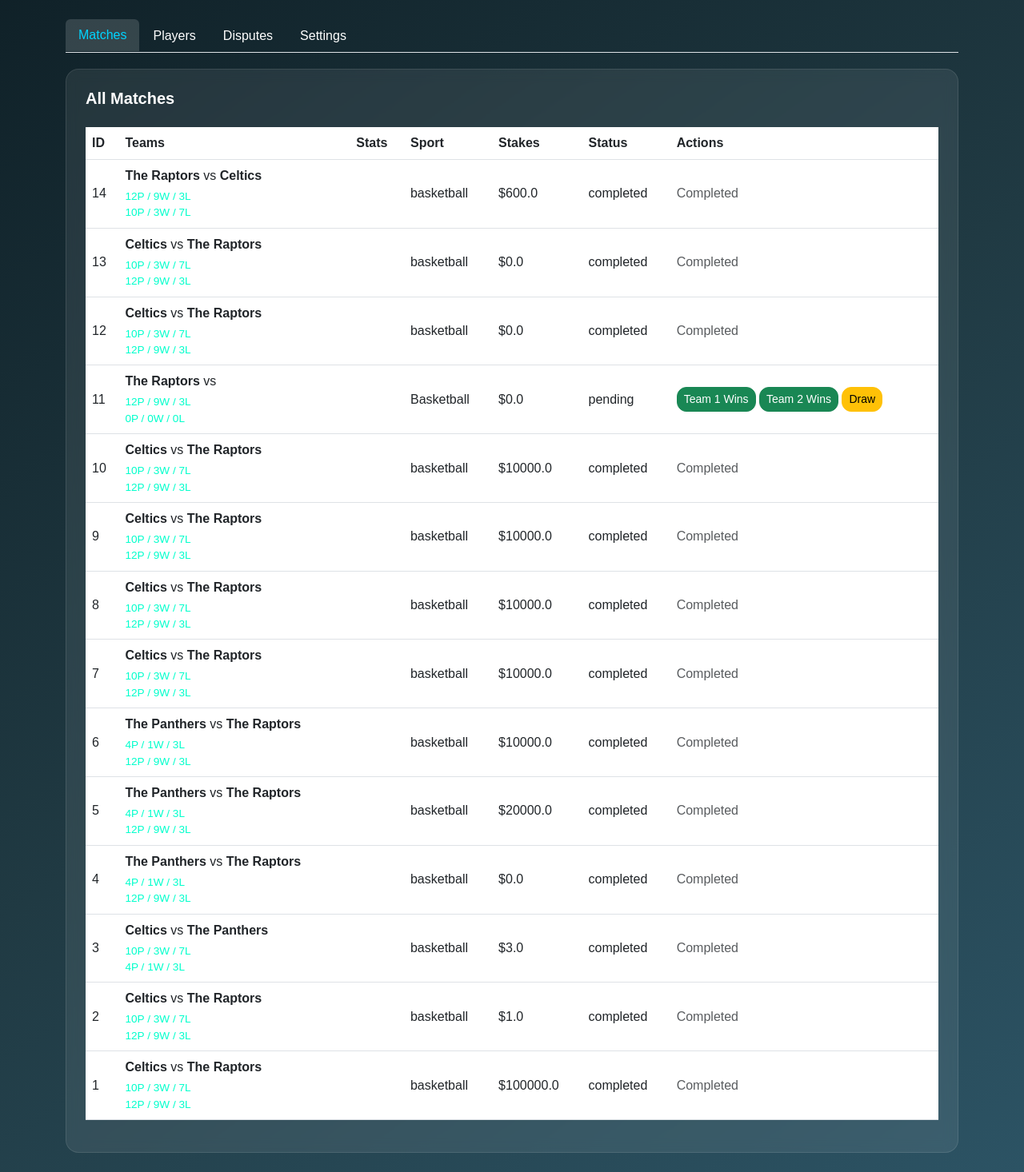
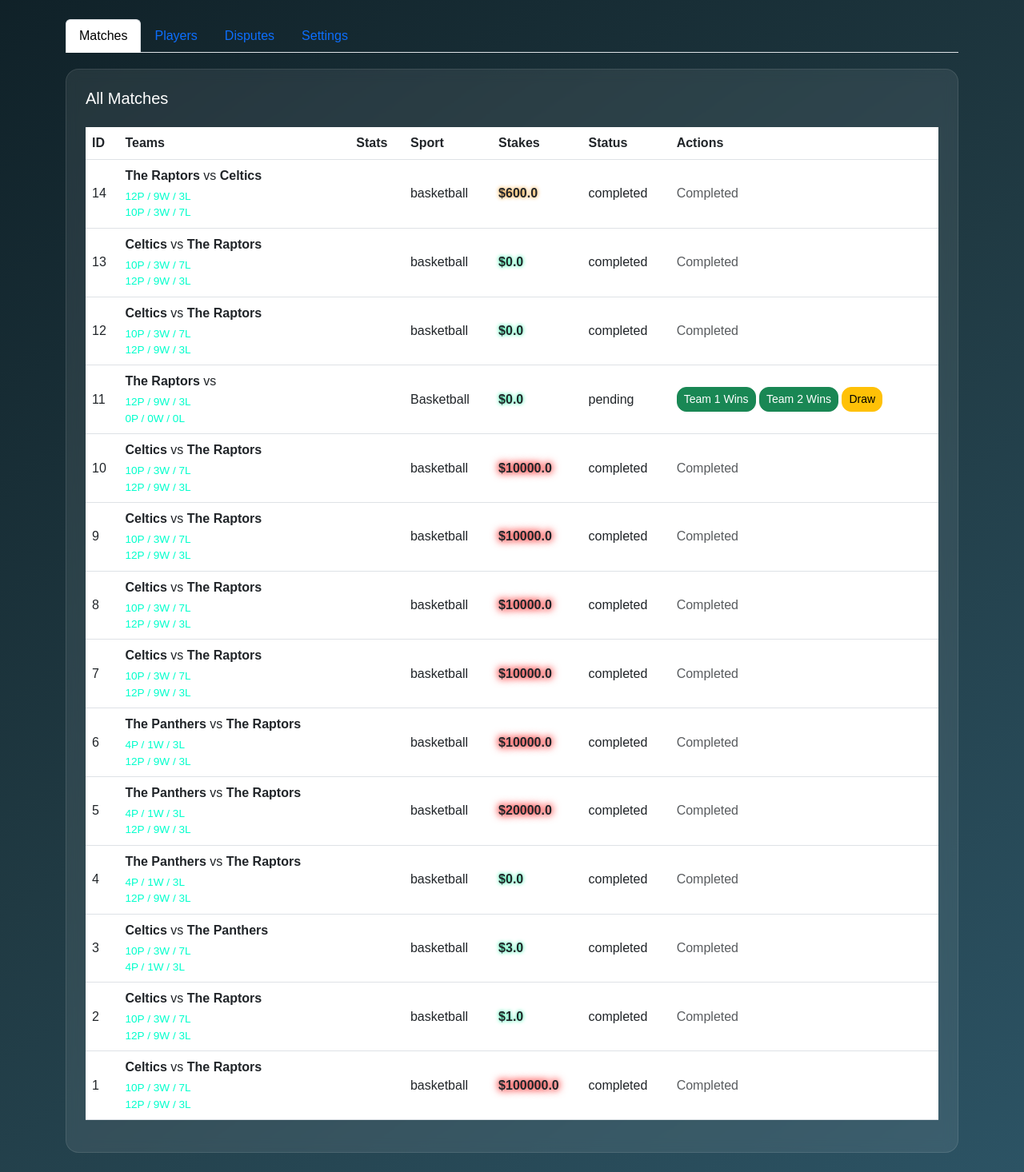
Before and after one commit to ojashunjan/Smart-Sports-Team-Management-Competitive-Play-Platform, a Flask app: page /admin/dashboard in a window 1280 px wide. Shown: the part 57-1523 px from the top of the page at 80% size. Run offline with Flask 3, Linux system fonts and the light colour scheme; a user stored in the database is signed in; data comes from the database, SQL or seed files in the repository; both versions use the stored data as it was after the commit; data that the repository does not hold is empty.

Commit message:
Changed colours of buttons and stakes

```diff
--- a/app/routes.py
+++ b/app/routes.py
@@ -31,6 +31,7 @@
         "volleyball": ["Serving", "Spiking", "Blocking", "Setting", "Passing"],
         "hockey": ["Shooting", "Skating", "Defense", "Checking", "Passing"],
         "football": ["Throwing", "Catching", "Tackling", "Speed", "Awareness"],
+        "cricket": ["Bowling", "Batting", "Fielding", "Speed", "Fitness"],
         "default": ["Skill A", "Skill B", "Skill C", "Skill D", "Skill E"]
     }
     if not sport:
--- a/app/templates/admin_dashboard.html
+++ b/app/templates/admin_dashboard.html
@@ -27,10 +27,6 @@
         margin-top: 20px;
     }
 
-        .card h5 {
-            font-weight: 600;
-        }
-
     .table {
         color: white;
     }
@@ -49,26 +45,35 @@
         box-shadow: 0 0 10px rgba(255, 255, 255, 0.2);
     }
 
-        .nav-tabs .nav-link.active {
-            background-color: rgba(255, 255, 255, 0.15);
-            border: none;
-            color: #00d4ff;
-        }
-
-        .nav-tabs .nav-link {
-            color: white;
-        }
-
-        .tab-content {
-            margin-top: 20px;
-        }
-
     .team-stats {
         font-size: 0.85rem;
         color: #00ffcc;
         margin-top: 4px;
     }
+
+    /* Enhanced Stake Colors */
+    .stake-low {
+        color: #00ff99; /* bright green */
+        font-weight: 600;
+        text-shadow: 0 0 5px #00ff99;
+    }
+    .stake-medium {
+        color: #ffeb3b; /* neon yellow */
+        font-weight: 600;
+        text-shadow: 0 0 5px #ffeb3b;
+    }
+    .stake-high {
+        color: #ffa726; /* deep orange */
+        font-weight: 600;
+        text-shadow: 0 0 5px #ff9100;
+    }
+    .stake-very-high {
+        color: #ff4d4d; /* bright red */
+        font-weight: 700;
+        text-shadow: 0 0 8px #ff0000, 0 0 12px #ff4d4d;
+    }
 </style>
+
 </head>
 <body>
 <nav class="navbar navbar-expand-lg navbar-dark px-4">
@@ -117,7 +122,7 @@
                             </td>
                             <td></td>
                             <td>{{ match.sport }}</td>
-                            <td>${{ match.stakes }}</td>
+                            <td class="stake-value">${{ match.stakes }}</td>
                             <td>{{ match.status }}</td>
                             <td>
                                 {% if match.status != "completed" %}
@@ -230,5 +235,14 @@
 </div>
 
 <script src="https://cdn.jsdelivr.net/npm/bootstrap@5.3.0/dist/js/bootstrap.bundle.min.js"></script>
+<script>
+document.querySelectorAll('.stake-value').forEach(cell => {
+    const amount = parseFloat(cell.textContent.replace(/[^0-9.]/g, '')) || 0;
+    if (amount > 1000) cell.classList.add('stake-very-high');
+    else if (amount >= 500) cell.classList.add('stake-high');
+    else if (amount >= 100) cell.classList.add('stake-medium');
+    else cell.classList.add('stake-low');
+});
+</script>
 </body>
 </html>
--- a/app/templates/base.html
+++ b/app/templates/base.html
@@ -10,11 +10,11 @@
   <div class="container">
     <a class="navbar-brand" href="{{ url_for('index') }}">Smart Sports</a>
     <div class="admin-login-container">
-    <a href="{{ url_for('admin_login') }}" class="admin-login-btn">⚙️ Admin Login</a>
+    <a href="{{ url_for('admin_login') }}" class="btn btn-sm btn-outline-success">⚙️ Admin Login</a>
 </div>
 
     <div class="ms-auto">
-      <a class="btn btn-outline-primary me-2" href="{{ url_for('create_team') }}">Create Team</a>
+      <a class="btn btn-outline-success" href="{{ url_for('create_team') }}">Create Team</a>
       <a class="btn btn-outline-success" href="{{ url_for('create_match') }}">Create Match</a>
     </div>
   </div>
--- a/app/templates/create_team.html
+++ b/app/templates/create_team.html
@@ -27,7 +27,7 @@
   <div class="mb-2">
     <input class="form-control" name="captain_name" placeholder="Captain name (optional)">
   </div>
-  <button class="btn btn-primary">Create Team</button>
+  <button class="btn btn-outline-success">Create Team</button>
   <a class="btn btn-secondary" href="{{ url_for('index') }}">Cancel</a>
 </form>
 {% endblock %}
--- a/app/templates/index.html
+++ b/app/templates/index.html
@@ -27,7 +27,7 @@
           <div class="small">Team1: {{ m.team1.name if m.team1 else 'Open' }} — Team2: {{ m.team2.name if m.team2 else 'Open' }}</div>
         </div>
         <div>
-          <a class="btn btn-sm btn-primary" href="{{ url_for('match_detail', match_id=m.id) }}">Open</a>
+          <a class="btn btn-sm btn-outline-success" href="{{ url_for('match_detail', match_id=m.id) }}">Open</a>
           {% if (not m.team1_id) or (not m.team2_id) %}
             <span class="badge bg-warning text-dark">Open challenge</span>
           {% endif %}
--- a/app/templates/match_detail.html
+++ b/app/templates/match_detail.html
@@ -1,6 +1,6 @@
 {% extends "base.html" %}
 {% block content %}
-<a href="{{ url_for('index') }}" class="btn btn-link">&larr; Back</a>
+<a href="{{ url_for('index') }}" class="btn btn-outline-success">&larr; Back</a>
 <h2>Match #{{ match.id }} — {{ match.sport }}</h2>
 <p>Location: {{ match.location or 'TBD' }} • Stakes: ${{ "%.2f"|format(match.stakes) }} • Status: {{ match.status }}</p>
 <p>Teams: {{ match.team1.name if match.team1 else 'Open' }} vs {{ match.team2.name if match.team2 else 'Open' }}</p>
@@ -42,7 +42,7 @@
 
 <div class="mt-3">
   {% if not locked %}
-    <button id="btn-balance" class="btn btn-outline-primary">Auto-balance</button>
+    <button id="btn-balance" class="btn btn-outline-success">Auto-balance</button>
     <button id="btn-shuffle" class="btn btn-outline-secondary">Shuffle Again</button>
     <button id="btn-lock" class="btn btn-success">Lock Match</button>
   {% else %}
```
Also changed, not shown: app/templates/create_match.html (+5 -5 lines), instance/sports.db. Lines whose indentation alone changed are shown as unchanged.
